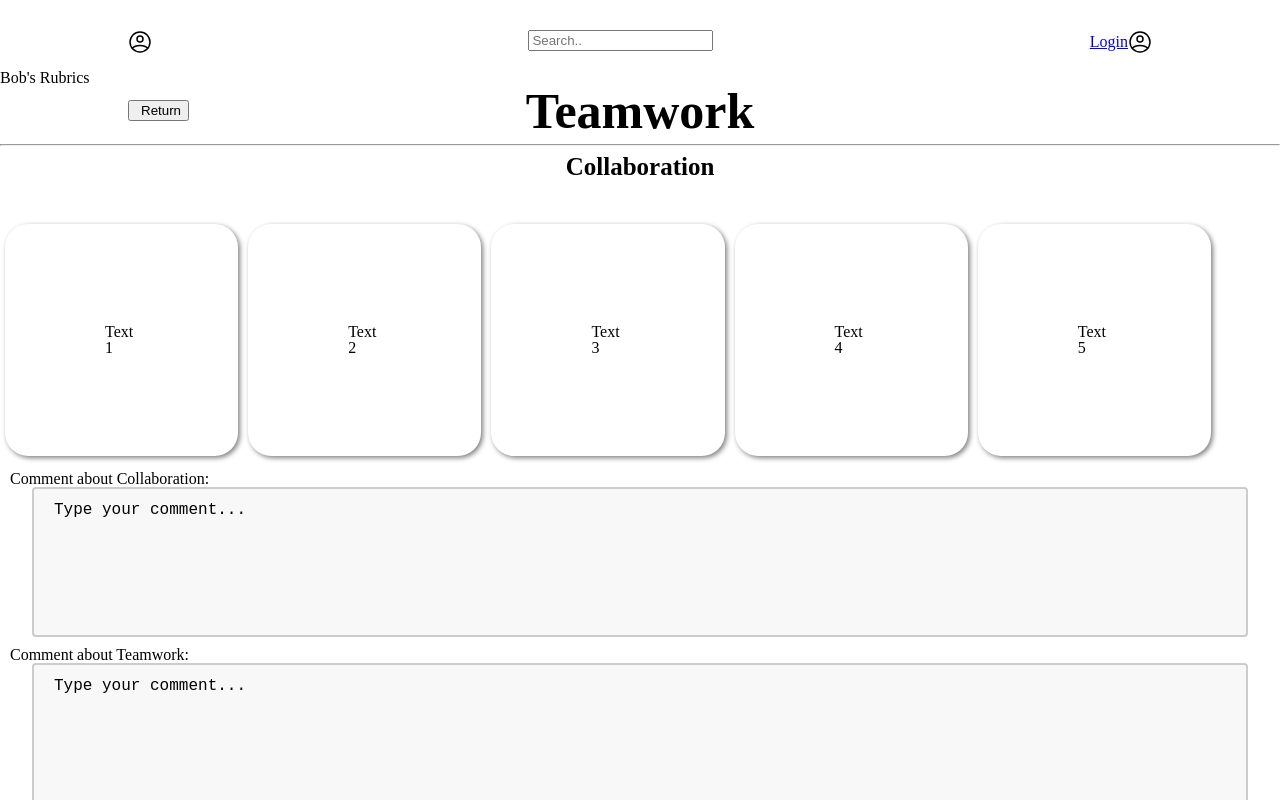
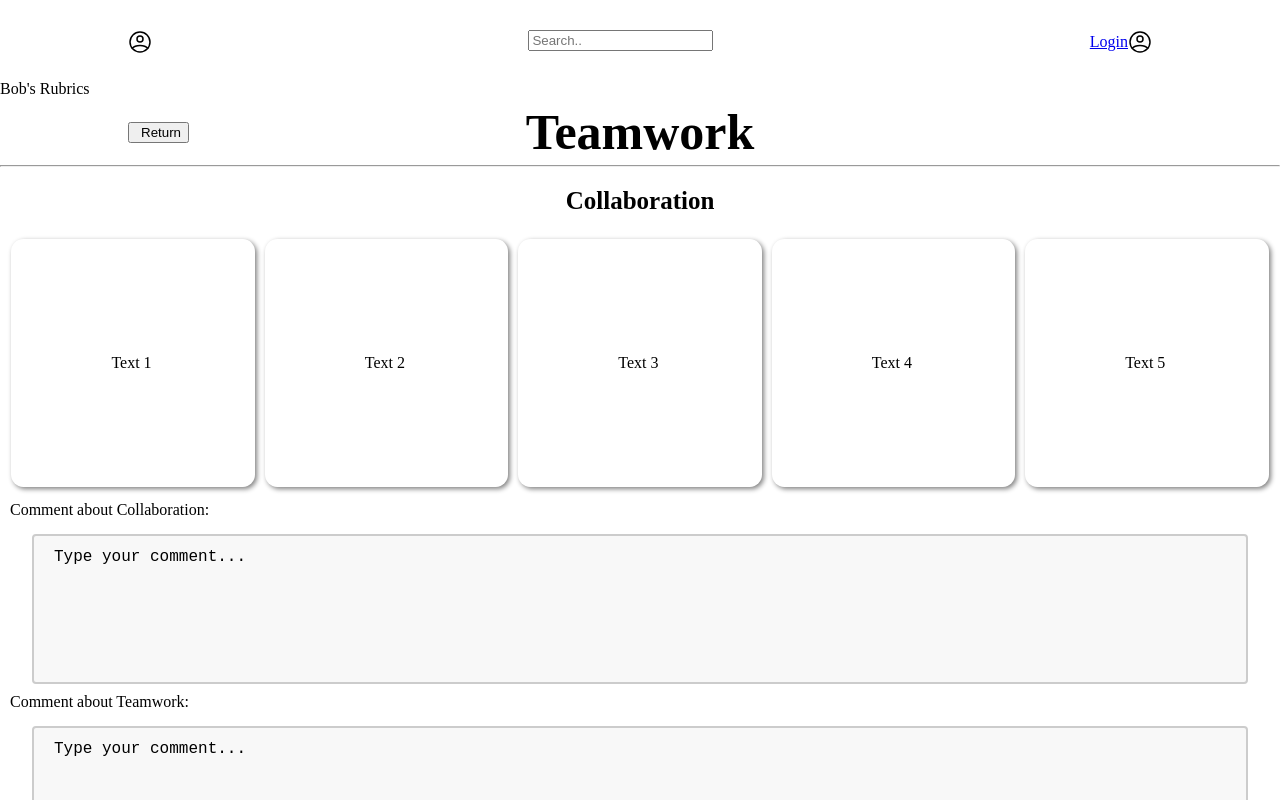
Before and after one commit to icstars/spark, a React (Create React App) app: page /EvalOverlook in a window 1280 px wide. Shown: the top 800 px of the page. Built offline with nearby package versions, Linux system fonts and the light colour scheme.

Commit message:
fixed width problems inside eval_view component, added class option-wrapper, deleted reset couple styles

```diff
--- a/src/Components/EvalOverlook/eval-overlook-style.css
+++ b/src/Components/EvalOverlook/eval-overlook-style.css
@@ -1,50 +1,67 @@
 .title-container {
   display: flex;
   align-items: center;
-  justify-content: center; /* Center items horizontally */
-  position: relative; /* Enable positioning of the button */
+  justify-content: center;
+  /* Center items horizontally */
+  position: relative;
+  /* Enable positioning of the button */
 }
 
 .return-button-container {
   position: absolute;
-  left: 10%; /* Position button with 10% margin from the left */
+  left: 10%;
+  /* Position button with 10% margin from the left */
 }
 
 .h1-evaluation-container {
   text-align: center;
-  flex: 1; /* Allow the h1 container to take up remaining space */
+  flex: 1;
+  /* Allow the h1 container to take up remaining space */
 }
 
 .return-button-icon {
-  margin-right: 5px; /* Optional: Add space between icon and text */
+  margin-right: 5px;
+  /* Optional: Add space between icon and text */
 }
 
 .h1-evaluation-title {
-  margin: 0; /* Remove default margin if needed */
+  margin: 0;
+  /* Remove default margin if needed */
   font-weight: bold;
   font-size: 50px;
 }
 
-.h2-evaluatoin-title{
+.h2-evaluatoin-title {
   text-align: center;
   font-weight: bold;
   font-size: 25px;
 }
 
-.title-wrapper{
+.option-wrapper {
   display: flex;
-  justify-content: center; /* Distributes space between items */
-  align-items: center;
-  margin-top: 40px;
-  width: 95%;
+  justify-content: space-around; /* Center elements horizontally */
+  align-items: center; /* Center elements vertically */
+  flex-direction: column; /* Align items vertically in a column */
+  width: 100%; /* Ensure full width for centering */
+
 }
 
-.wrapper-element{
+.title-wrapper {
+  display: flex;
+  justify-content: space-around;
+  /* Distributes space between items */
+  align-items: center;
+  /* margin-top: 20px; */
+  width: 99%;
+}
+
+.wrapper-element {
   flex: 1;
-  position: relative;                   /* Each element takes up an equal amount of space */
+  position: relative;
+  /* Each element takes up an equal amount of space */
   box-shadow: 2px 2px 5px gray;
   margin: 5px;
-  border-radius: 10%;
+  border-radius: 5%;
   padding: 100px;
 
 }
@@ -55,13 +72,14 @@
 
 .wrapper-element.selected {
   background-color: rgb(231, 231, 231);
-  border: 1px solid black;
+  border: 2px solid black;
   box-shadow: none;
 }
 
 .hover-explanation {
   position: absolute;
-  bottom: 100%; /* Position above the wrapper element */
+  bottom: 100%;
+  /* Position above the wrapper element */
   left: 50%;
   transform: translateX(-50%);
   background-color: #333;
@@ -70,21 +88,24 @@
   border-radius: 5px;
   white-space: nowrap;
   font-size: 12px;
-  margin-bottom: 5px; /* Add space between the hover text and wrapper element */
-  z-index: 1; /* Ensure the explanation appears above other elements */
+  margin-bottom: 5px;
+  /* Add space between the hover text and wrapper element */
+  z-index: 1;
+  /* Ensure the explanation appears above other elements */
 }
 
-.comment-title{
+.comment-title {
   margin-top: 10px;
   margin-left: 10px;
 }
 
-form{
-    display: flex;
-    align-items: center;
-    justify-content: center;
+form {
+  display: flex;
+  align-items: center;
+  justify-content: center;
 }
-.comment-topic{
+
+.comment-topic {
   margin: 0 auto;
   width: 95%;
   height: 150px;
--- a/src/Components/EvalOverlook/index.js
+++ b/src/Components/EvalOverlook/index.js
@@ -54,7 +54,7 @@ function EvalOverlook() {
                         <img className="return-button-icon"></img>Return
                     </button>
                 </div>
-                <div className = 'h1-evaluation-container'>
+                <div className='h1-evaluation-container'>
                     <h1 className='h1-evaluation-title'>Teamwork</h1>
                 </div>
             </div>
@@ -63,10 +63,13 @@ function EvalOverlook() {
                 <hr className='hr-element'></hr>
             </div>
 
-            <div>
+            <div className='cat-wrapper'>
                 <div>
                     <h2 className='h2-evaluatoin-title'>Collaboration</h2>
                 </div>
+                <div className='option-wrapper'>
+
+
                     <div className="title-wrapper">
                         {[...Array(5)].map((_, index) => (
                             <div
@@ -79,9 +82,10 @@ function EvalOverlook() {
                                 {(hoveredIndex === index || clickedIndex === index) && (
                                     <p className="hover-explanation">{explanations[index]}</p>
                                 )}
-                            <p>Text {index + 1}</p>
+                                <p className="option">Text {index + 1}</p>
                             </div>
                         ))}
+                    </div>
                 </div>
                 <div>
                     <p className="comment-title">Comment about Collaboration:</p>
--- a/src/css/reset.css
+++ b/src/css/reset.css
@@ -12,7 +12,7 @@ article, aside, canvas, details, embed,
 figure, figcaption, footer, header, hgroup,
 menu, nav, output, ruby, section, summary,
 time, mark, audio, video {
-    margin: 0;
+
     padding: 0;
     border: 0;
     font-size: 100%;
--- a/src/css/style.css
+++ b/src/css/style.css
@@ -1,5 +1,9 @@
 .helmet{
     transition: width 2s, height 4s;
+}
+
+body{
+    margin: 0;
 }
 
 .container{
```
Also changed, not shown: 10 other files (tests, documents, lock files or other folders). Lines whose indentation alone changed are shown as unchanged.
